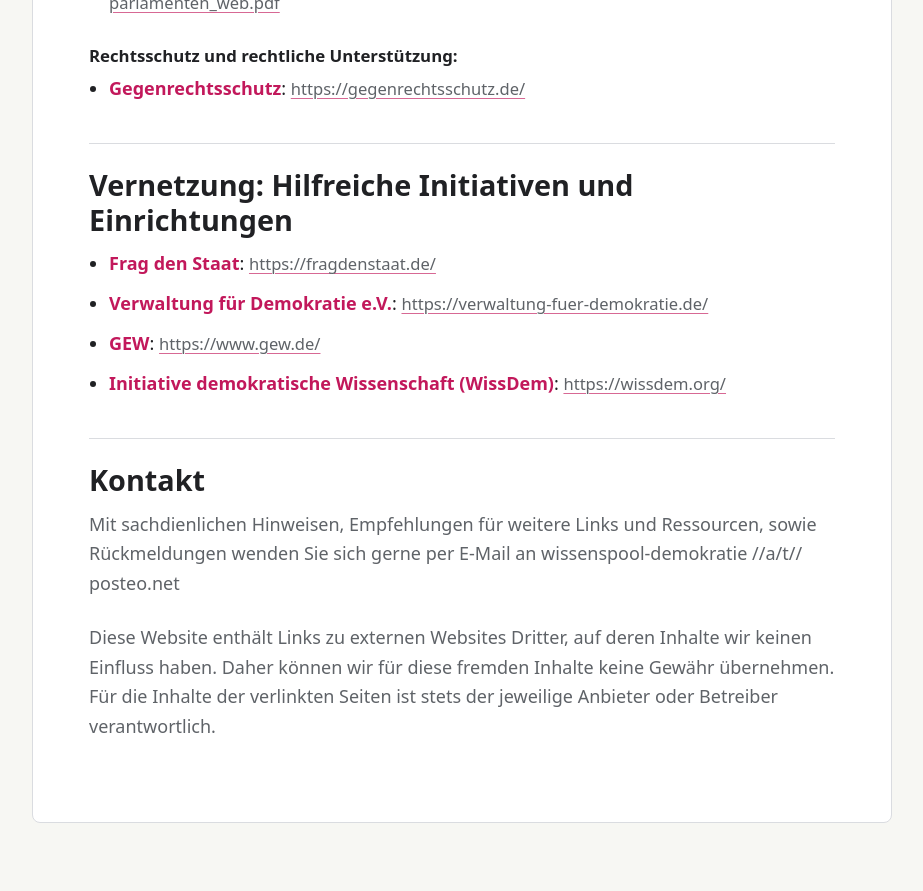
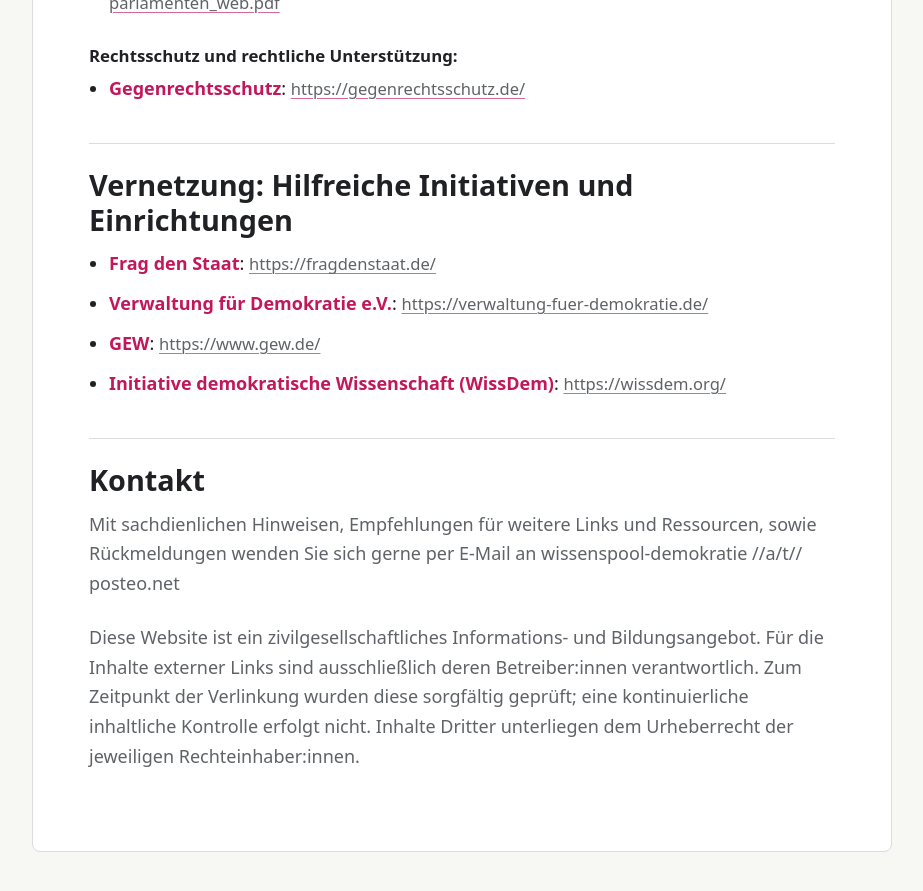
Before and after one commit to wpruser/wissenspool-demokratie.net, a Jekyll site: the page built from index.md, in a window 1280 px wide and 900 px high, scrolled down 2764 px. Shown: the top 891 px of the window, without its empty margins (178-1101 px from the left). Built offline with Jekyll 4.4.1, drawn with Linux system fonts in a browser that asks for light colours.

Commit message:
Update index.md

```diff
--- a/index.md
+++ b/index.md
@@ -72,4 +72,6 @@ Aktuell geschieht dies häufig, indem demokratische, menschenrechtliche oder ant
 
 Mit sachdienlichen Hinweisen, Empfehlungen für weitere Links und Ressourcen, sowie Rückmeldungen wenden Sie sich gerne per E-Mail an wissenspool-demokratie //a/t// posteo.net
 
-Diese Website enthält Links zu externen Websites Dritter, auf deren Inhalte wir keinen Einfluss haben. Daher können wir für diese fremden Inhalte keine Gewähr übernehmen. Für die Inhalte der verlinkten Seiten ist stets der jeweilige Anbieter oder Betreiber verantwortlich.
+Diese Website ist ein zivilgesellschaftliches Informations- und Bildungsangebot.
+Für die Inhalte externer Links sind ausschließlich deren Betreiber:innen verantwortlich. Zum Zeitpunkt der Verlinkung wurden diese sorgfältig geprüft; eine kontinuierliche inhaltliche Kontrolle erfolgt nicht.
+Inhalte Dritter unterliegen dem Urheberrecht der jeweiligen Rechteinhaber:innen.
```
